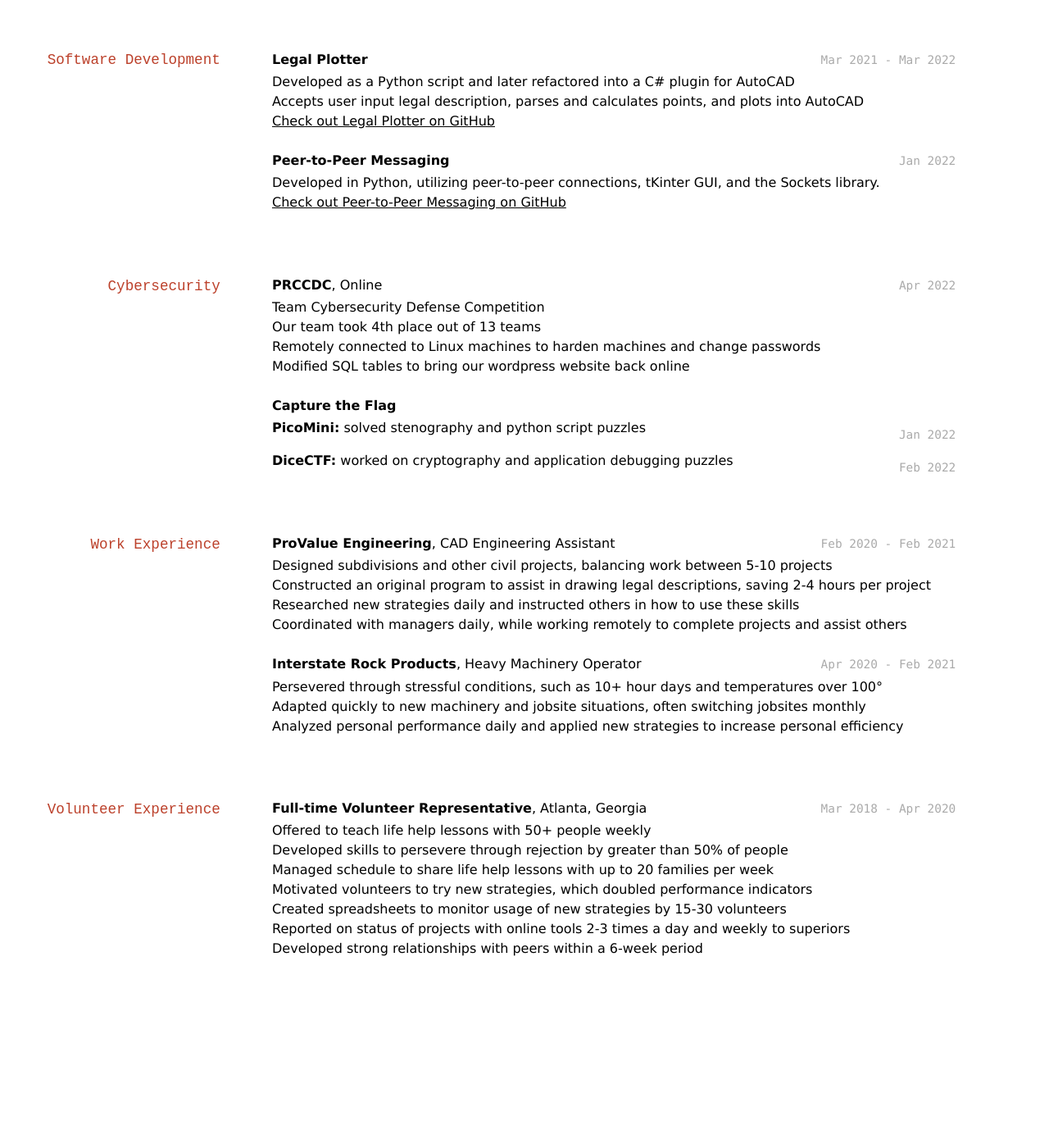
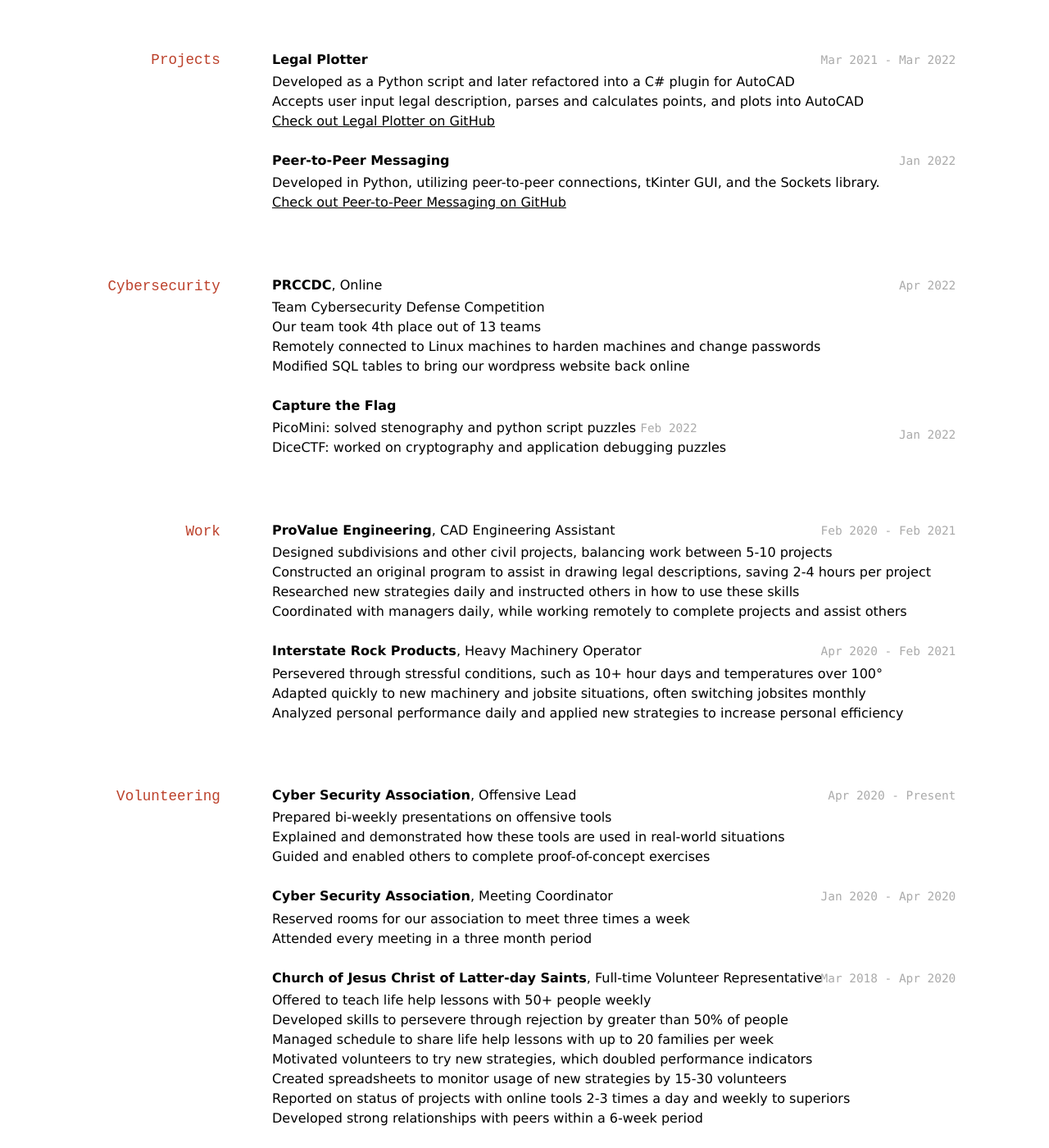
Before and after one commit to RileyStratton/RileyStrattonResume, a Jekyll site: the page built from docs/index.md, in a window 1280 px wide and 1400 px high, scrolled down 296 px. Shown: the whole window at 82% size. Built offline with Jekyll 4.4.1, drawn with Linux system fonts in a browser that asks for light colours; before the commit the page ends 1489 px from its top, so only the background shows below that.

Commit message:
added CSA volunteer

```diff
--- a/docs/index.md
+++ b/docs/index.md
@@ -23,7 +23,7 @@ __Brigham Young University - Idaho__, Rexburg, ID
 - Major: Computer Science
 - Minor: Computer Information Technology
 
-## Software Development
+## Projects
 
 `Mar 2021 - Mar 2022`
 __Legal Plotter__
@@ -51,12 +51,11 @@ __PRCCDC__, Online
 __Capture the Flag__
 
 `Jan 2022`
-- __PicoMini:__ solved stenography and python script puzzles
+- PicoMini: solved stenography and python script puzzles
+`Feb 2022`
+- DiceCTF: worked on cryptography and application debugging puzzles
 
-`Feb 2022`
-- __DiceCTF:__ worked on cryptography and application debugging puzzles
-
-## Work Experience
+## Work
 
 `Feb 2020 - Feb 2021`
 __ProValue Engineering__, CAD Engineering Assistant
@@ -73,10 +72,21 @@ __Interstate Rock Products__, Heavy Machinery Operator
 - Adapted quickly to new machinery and jobsite situations, often switching jobsites monthly
 - Analyzed personal performance daily and applied new strategies to increase personal efficiency
 
-## Volunteer Experience
+## Volunteering
+
+`Apr 2020 - Present`
+__Cyber Security Association__, Offensive Lead
+- Prepared bi-weekly presentations on offensive tools
+- Explained and demonstrated how these tools are used in real-world situations
+- Guided and enabled others to complete proof-of-concept exercises
+
+`Jan 2020 - Apr 2020`
+__Cyber Security Association__, Meeting Coordinator
+- Reserved rooms for our association to meet three times a week
+- Attended every meeting in a three month period
 
 `Mar 2018 - Apr 2020`
-__Full-time Volunteer Representative__, Atlanta, Georgia
+__Church of Jesus Christ of Latter-day Saints__, Full-time Volunteer Representative
 
 - Offered to teach life help lessons with 50+ people weekly
 - Developed skills to persevere through rejection by greater than 50% of people
```
